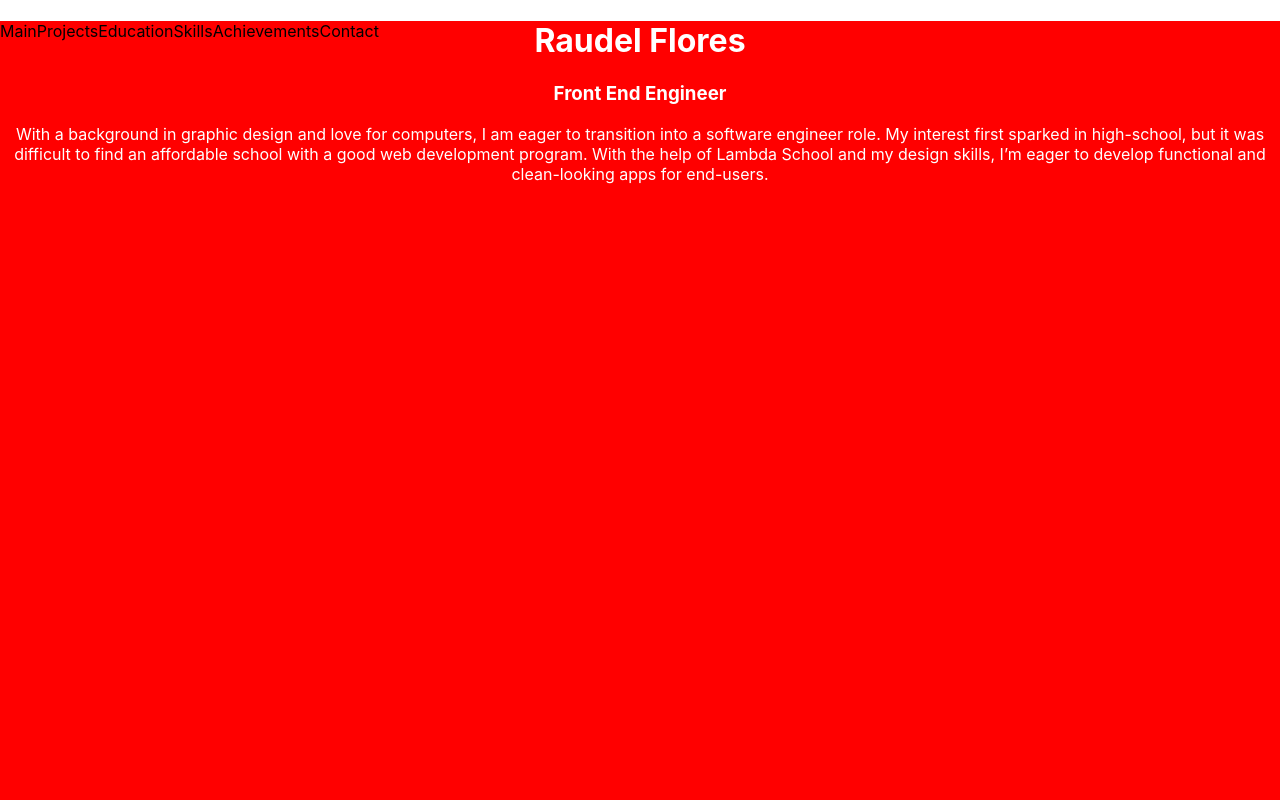
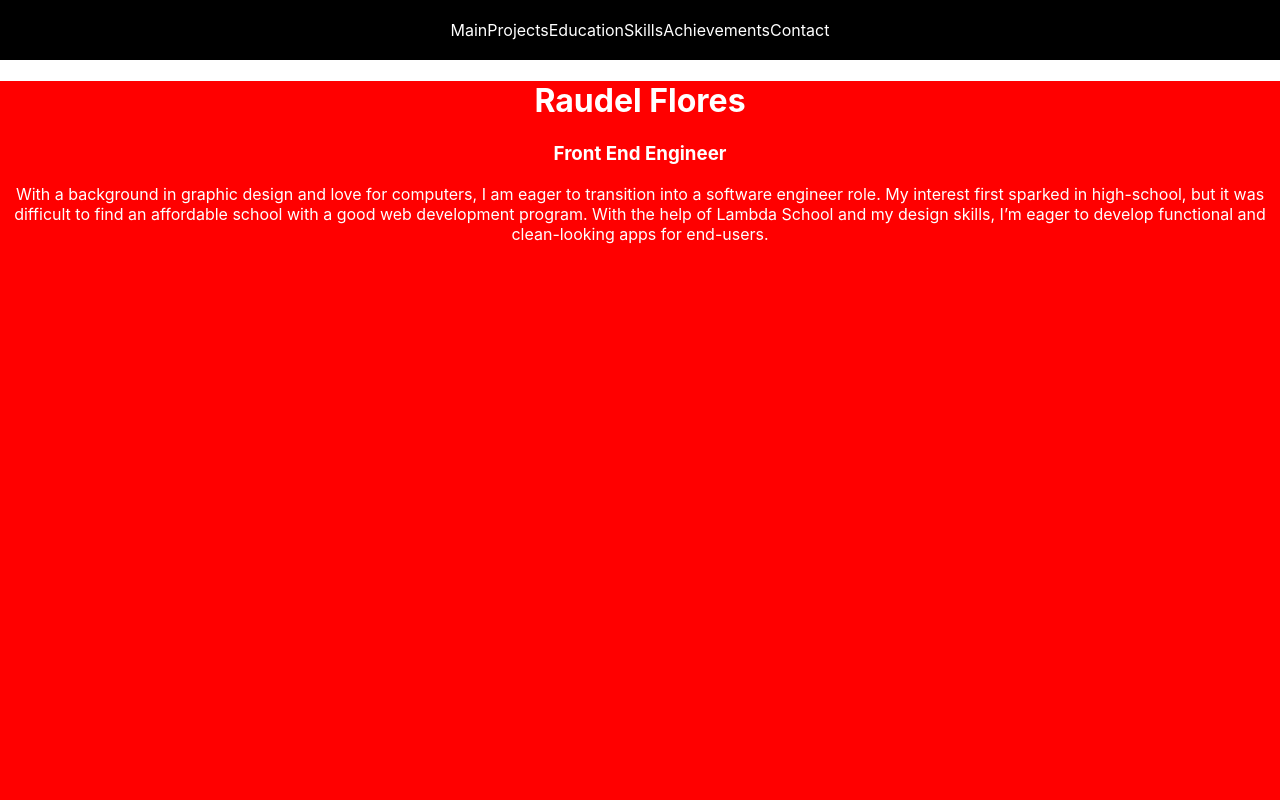
Before and after one commit to raudelf/my-portfolio, a React (Create React App) app: page /foodie-fun in a window 1280 px wide. Shown: the top 800 px of the page. Built offline with nearby package versions, Linux system fonts and the light colour scheme.

Commit message:
fixed the navbar styling to that it covers the whole top

```diff
--- a/src/App.css
+++ b/src/App.css
@@ -1,11 +1,20 @@
 /* Container Styling */
 
 .navContainer {
-  position: fixed;
+  width: 100%;
+  height: 60px;
+  top: 0;
+  background-color: black;
+  color: white;
+  position: sticky;
+  display: flex;
+  justify-content: center;
+  align-items: center;
 }
 
 .container {
   height: 100vh;
+  top: 0;
 }
 
 .mainContainer {
```
